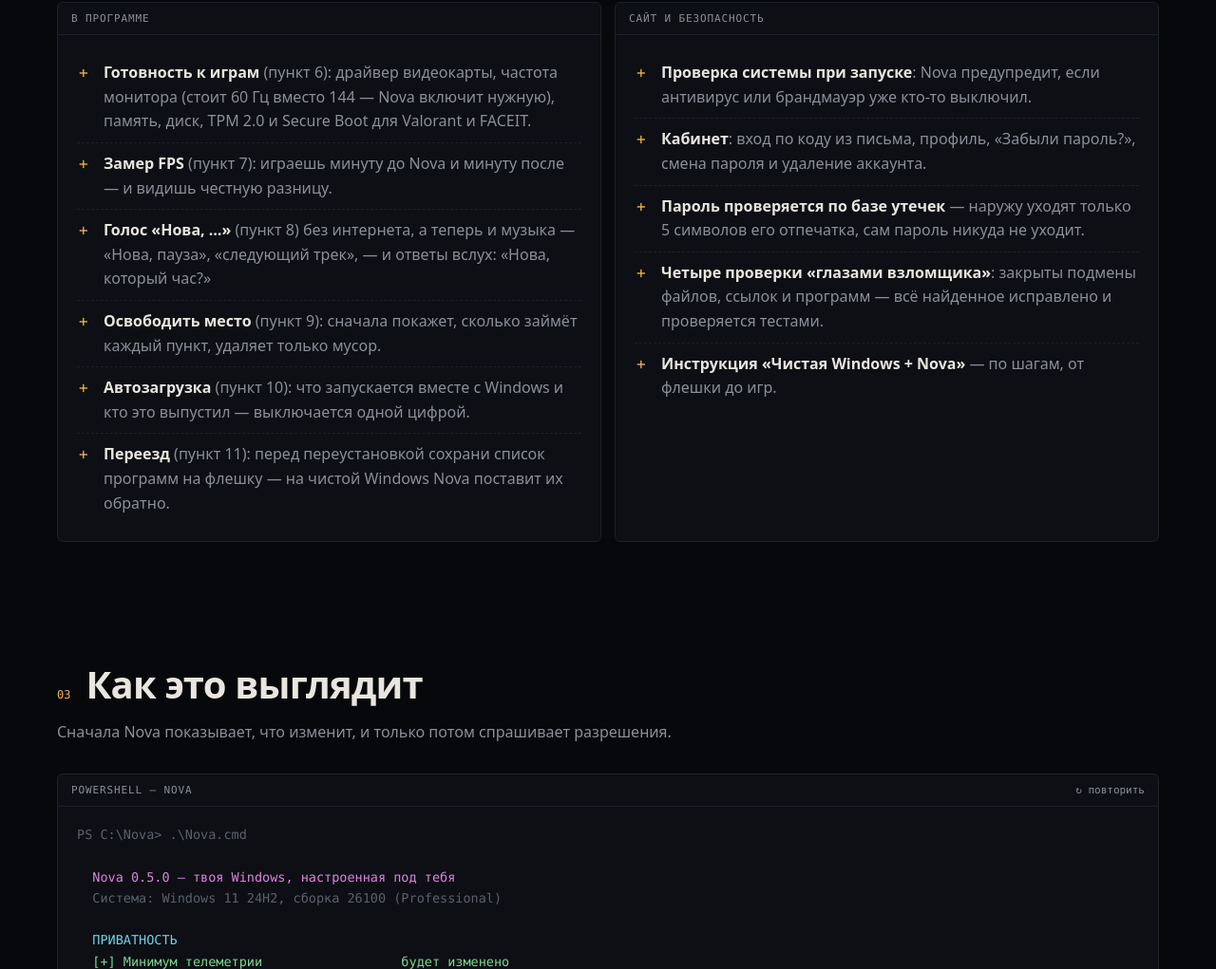
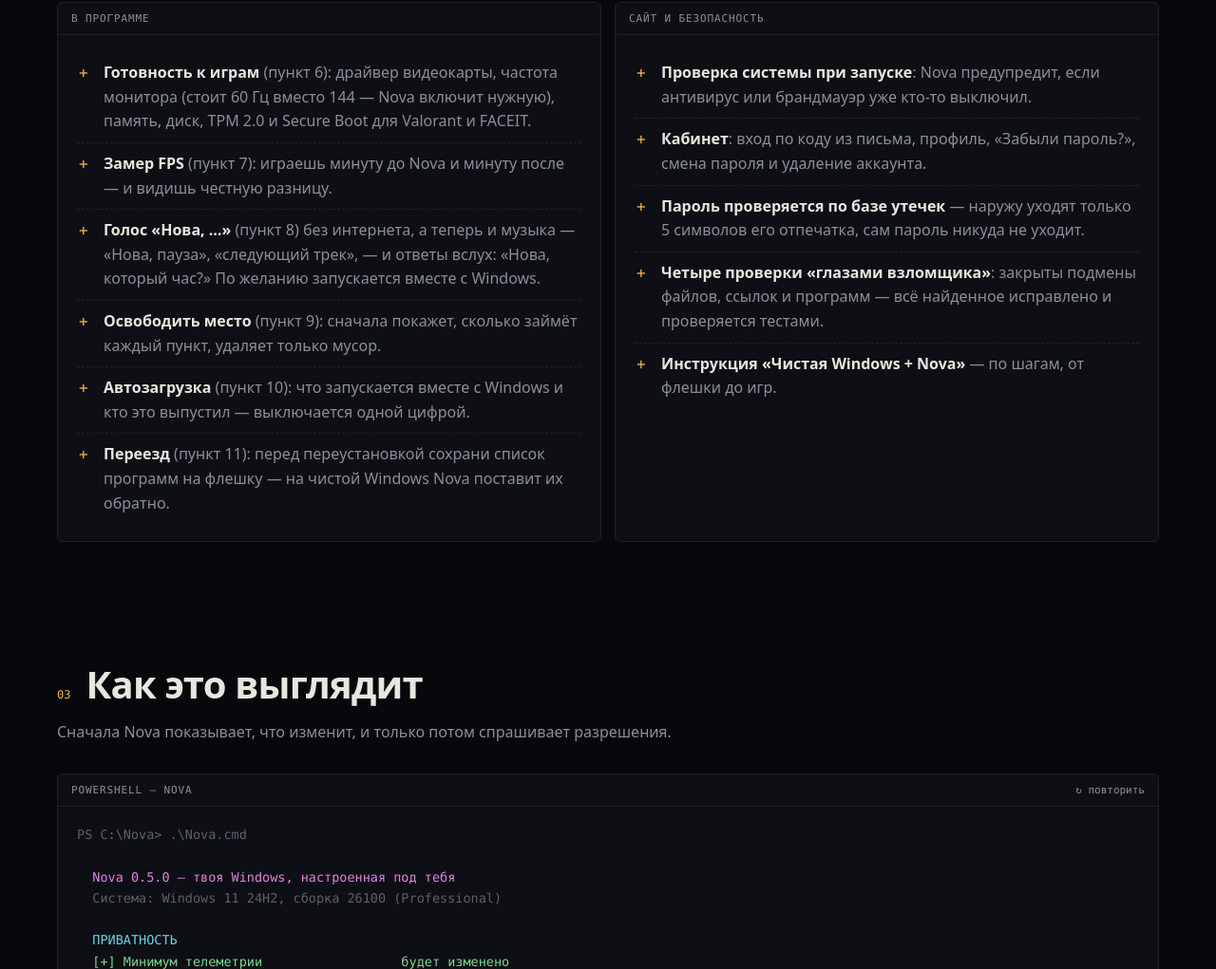
Before and after one commit to vezin0v0-cmyk/my-project, a plain HTML site: page docs/index.html in a window 1280 px wide. Shown: the part 2108-3129 px from the top of the page at 95% size. Drawn offline with Linux system fonts and the light colour scheme.

Commit message:
Nova Голос вместе с Windows (пункт 8 → 2)
- Пункт 8 стал маленьким меню: открыть голос или включить/выключить его
  запуск вместе с Windows. Ярлык «Nova Голос» кладётся в «Автозагрузку»
  этого пользователя, окно открывается свёрнутым; выключается там же,
  в пункте 10 или в Диспетчере задач.
- Ярлык создаётся с правами администратора, поэтому безопасно: собирается
  в папке, куда пишут только администраторы, и кладётся как новый файл с
  проверкой настоящего пути — подложенная ссылка на месте ярлыка или
  подменённая папка «Автозагрузка» не срабатывают; удаляется только
  обычный файл, папку-ссылку Nova не трогает.
- Если Nova открыта с паролем другого администратора, автозапуск не
  включается: ярлык попал бы в чужую автозагрузку.
- Общие функции безопасной записи (Write-NovaNewFile и проверка
  настоящего пути) переехали из NovaMove в ядро, папка сборки —
  Get-NovaBuildDir.
- Тест: ярлык ведёт на NovaVoice.cmd и открывает окно свёрнутым, ссылка
  на месте ярлыка и подменённая папка не срабатывают.

Co-Authored-By: Claude Opus 5.5 <noreply@anthropic.com>
Claude-Session: https://claude.ai/code/session_017ZzZr9NWipRVD35pXbuJMy

```diff
--- a/docs/index.html
+++ b/docs/index.html
@@ -384,7 +384,7 @@
           <ul class="list new">
             <li><b>Готовность к играм</b> (пункт 6): драйвер видеокарты, частота монитора (стоит 60 Гц вместо 144 — Nova включит нужную), память, диск, TPM 2.0 и Secure Boot для Valorant и FACEIT.</li>
             <li><b>Замер FPS</b> (пункт 7): играешь минуту до Nova и минуту после — и видишь честную разницу.</li>
-            <li><b>Голос «Нова, …»</b> (пункт 8) без интернета, а теперь и музыка — «Нова, пауза», «следующий трек», — и ответы вслух: «Нова, который час?»</li>
+            <li><b>Голос «Нова, …»</b> (пункт 8) без интернета, а теперь и музыка — «Нова, пауза», «следующий трек», — и ответы вслух: «Нова, который час?» По желанию запускается вместе с Windows.</li>
             <li><b>Освободить место</b> (пункт 9): сначала покажет, сколько займёт каждый пункт, удаляет только мусор.</li>
             <li><b>Автозагрузка</b> (пункт 10): что запускается вместе с Windows и кто это выпустил — выключается одной цифрой.</li>
             <li><b>Переезд</b> (пункт 11): перед переустановкой сохрани список программ на флешку — на чистой Windows Nova поставит их обратно.</li>
```
Also changed, not shown: CHANGELOG.md, README.md, 5 other files.
